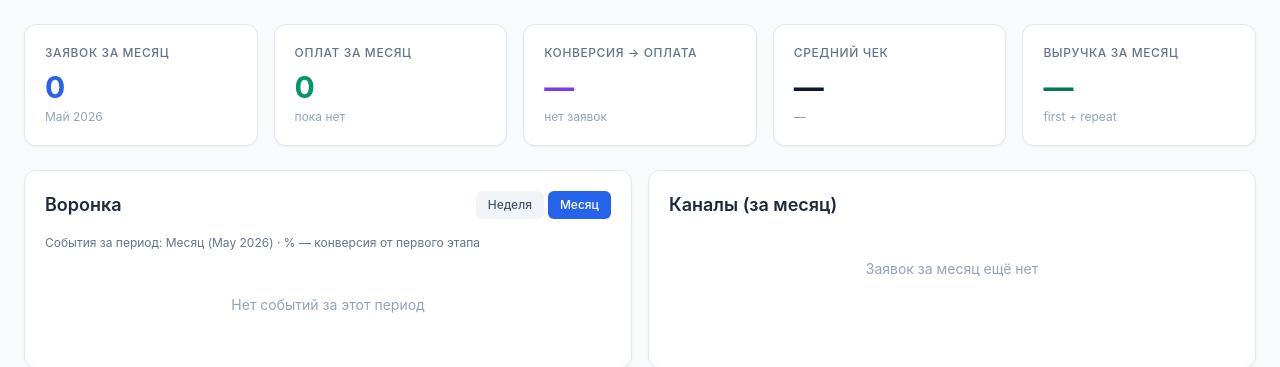
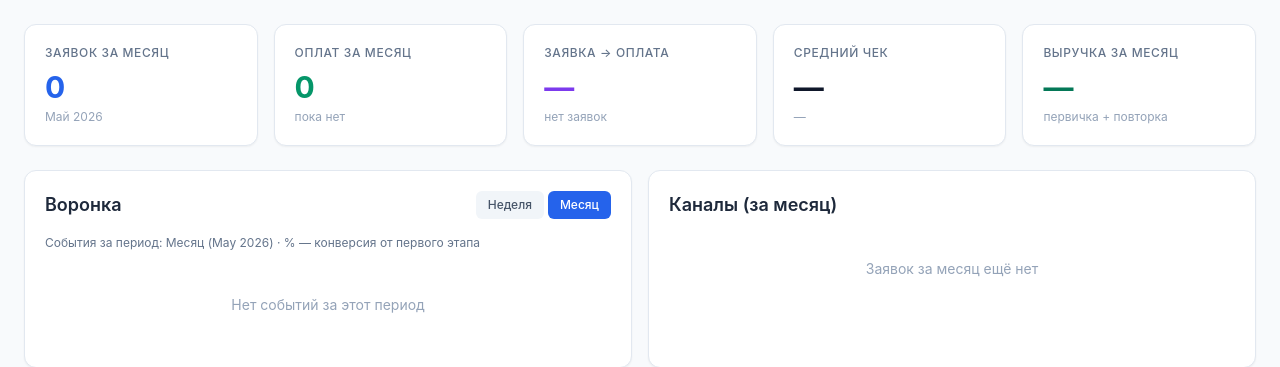
Before and after one commit to vladislavsharlovskiy-ops/bot-metrics, a Flask app: page / in a window 1280 px wide. Shown: the part 82-449 px from the top of the page. Run offline with Flask 3, Linux system fonts and the light colour scheme; data that the repository does not hold is empty; parts of the project's set-up code (start-up, migrations or seed data) failed here and were passed over; some libraries are stand-ins or nearby versions.

Commit message:
Перевод метрик на дашборде на русский (#1)
https://claude.ai/code/session_015GkWrSBb314e3RuDds2qYs

Co-authored-by: Claude <noreply@anthropic.com>

```diff
--- a/templates/dashboard.html
+++ b/templates/dashboard.html
@@ -409,12 +409,12 @@ function dash() {
           hint: this.summary.month_label || '', color: 'text-blue-600' },
         { label: 'Оплат за месяц', value: monthPayments,
           hint: monthPayments ? 'клиентов: ' + monthClients : 'пока нет', color: 'text-emerald-600' },
-        { label: 'Конверсия → оплата', value: conv === null ? '—' : (conv + '%'),
+        { label: 'Заявка → оплата', value: conv === null ? '—' : (conv + '%'),
           hint: monthLeads ? monthPaid + ' из ' + monthLeads : 'нет заявок', color: 'text-violet-600' },
         { label: 'Средний чек', value: this.formatMoney(avgCheck),
           hint: monthPayments ? 'за ' + monthPayments + ' оплат' : '—', color: 'text-slate-900' },
         { label: 'Выручка за месяц', value: this.formatMoney(monthRevenue),
-          hint: 'first + repeat', color: 'text-emerald-700' },
+          hint: 'первичка + повторка', color: 'text-emerald-700' },
       ];
     },
 
```
